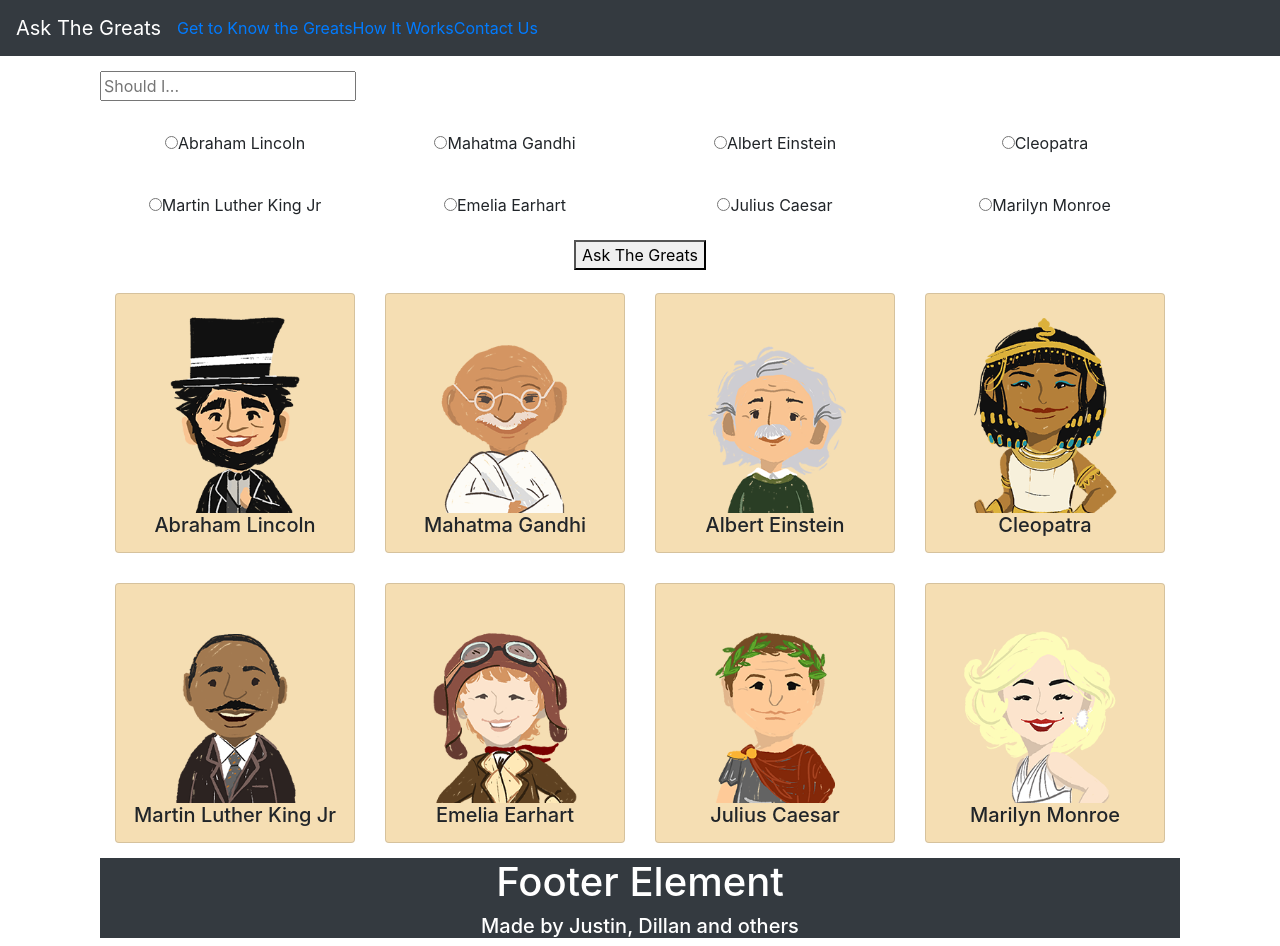
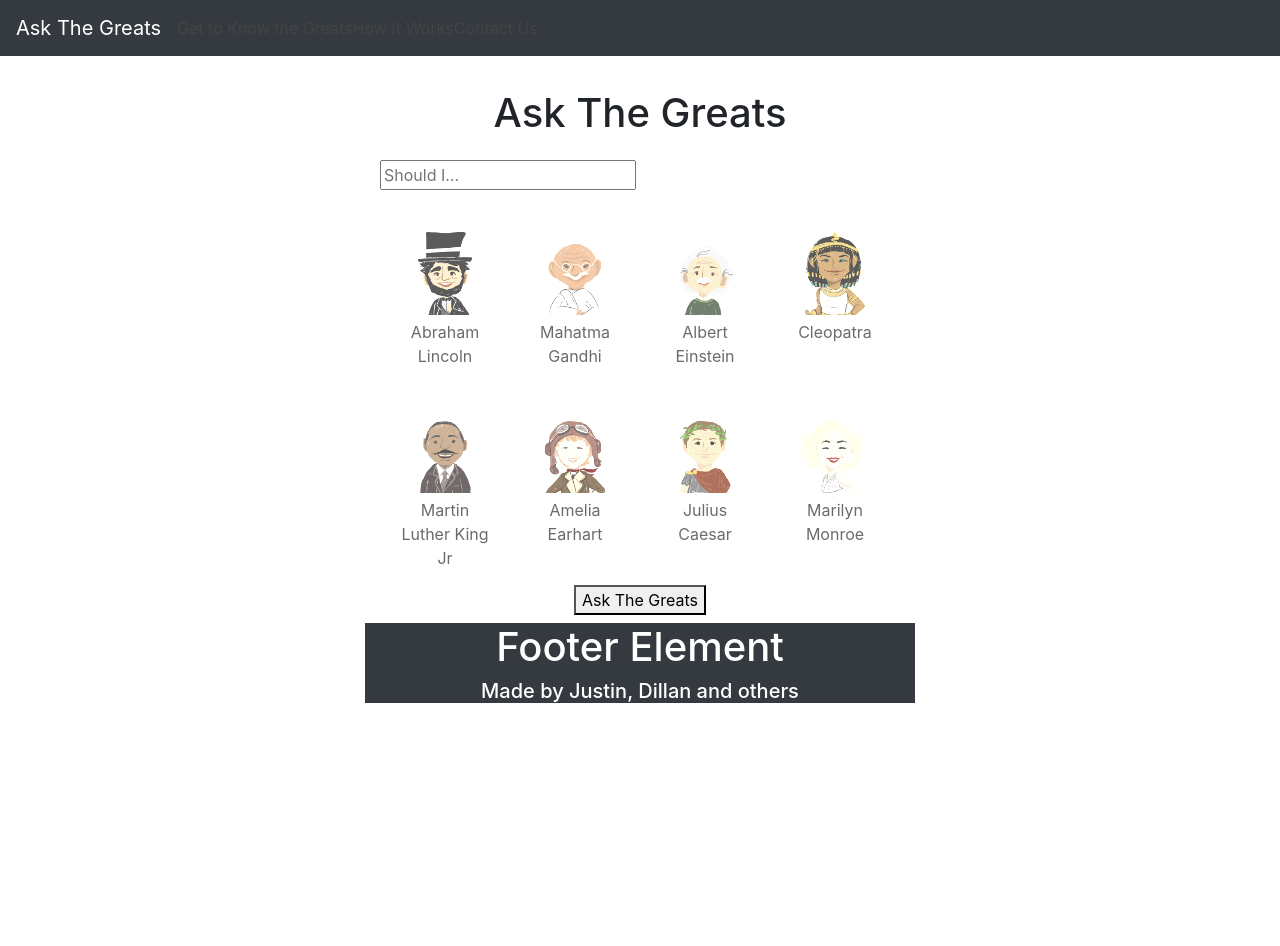
Before and after one commit to Juicester/atg, a React (Create React App) app: page / in a window 1280 px wide. After the commit the page ends 800 px from the top, so only its background shows below. Built offline with nearby package versions, Linux system fonts and the light colour scheme.

Commit message:
updated radio buttons and added question and great to quiz page

```diff
--- a/src/Components/Home/Home.js
+++ b/src/Components/Home/Home.js
@@ -1,8 +1,7 @@
-import React, { useState, useEffect } from 'react';
+import React, { useState } from 'react';
 import './Home.css';
 import Container from 'react-bootstrap/Container';
 import QuestionForm from '../QuestionForm/QuestionForm';
-import Quiz from '../Quiz/Quiz';
 import { Link, Redirect } from 'react-router-dom';
 import Row from 'react-bootstrap/Row';
 import Col from 'react-bootstrap/Col';
@@ -34,12 +33,8 @@ function Home(props) {
 	}
 	function handleSubmit(event) {
 		event.preventDefault();
-		// getGames(searchString);
 		setQuestion(searchString);
 		setChosenGreat(greatString);
-		console.log(window.location);
-		// window.location.assign(`/quiz/${chosenGreat}/${question}`);
-		console.log(chosenGreat);
 		setTimeout(() => setToNewPage(true), 500);
 	}
 
@@ -57,7 +52,7 @@ function Home(props) {
 			/>
 			<h3>{question}</h3>
 			<h3>{chosenGreat}</h3>
-			<Row className='row justify-content-center'>
+			{/* <Row className='row justify-content-center'>
 				<Col>
 					<Card style={{ width: '15rem' }} className='great-card'>
 						<Link
@@ -140,8 +135,7 @@ function Home(props) {
 						</Link>
 					</Card>
 				</Col>
-			</Row>
-			{/* <Quiz /> */}
+			</Row> */}
 		</Container>
 	);
 }
--- a/src/Components/QuestionForm/QuestionForm.css
+++ b/src/Components/QuestionForm/QuestionForm.css
@@ -1 +1,46 @@
 /* QuestionForm CSS File */
+.radio-container input {
+	margin: 0;
+	padding: 0;
+	-webkit-appearance: none;
+	-moz-appearance: none;
+	appearance: none;
+}
+
+.radio-container input:active + .radio-img {
+	opacity: 0.9;
+}
+.radio-container input:checked + .radio-img {
+	-webkit-filter: none;
+	-moz-filter: none;
+	filter: none;
+}
+
+.radio-img {
+	cursor: pointer;
+	background-size: contain;
+	background-repeat: no-repeat;
+	display: inline-block;
+	width: 100px;
+	height: 70px;
+	-webkit-transition: all 100ms ease-in;
+	-moz-transition: all 100ms ease-in;
+	transition: all 100ms ease-in;
+	-webkit-filter: brightness(1.2) grayscale(0.2) opacity(0.7);
+	-moz-filter: brightness(1.2) grayscale(0.2) opacity(0.7);
+	filter: brightness(1.2) grayscale(0.2) opacity(0.7);
+}
+
+.radio-img:hover {
+	-webkit-filter: brightness(1.2) grayscale(0.5) opacity(0.9);
+	-moz-filter: brightness(1.2) grayscale(0.5) opacity(0.9);
+	filter: brightness(1.2) grayscale(0.5) opacity(0.9);
+}
+
+a:visited {
+	color: #888;
+}
+a {
+	color: #444;
+	text-decoration: none;
+}
--- a/src/Components/QuestionForm/QuestionForm.js
+++ b/src/Components/QuestionForm/QuestionForm.js
@@ -3,6 +3,15 @@ import './QuestionForm.css';
 import Container from 'react-bootstrap/Container';
 import Row from 'react-bootstrap/Row';
 import Col from 'react-bootstrap/Col';
+import Image from 'react-bootstrap/Image';
+import LincolnFace from '../../images/The Greats/Abraham Lincoln/Abraham_Lincoln_Face_v1.png';
+import GandhiFace from '../../images/The Greats/Mahatma Gandhi/Mahatma_Gandhi_Face_v1.png';
+import EinsteinFace from '../../images/The Greats/Albert Einstein/Albert_Einstein_Face_v1.png';
+import CleopatraFace from '../../images/The Greats/Cleopatra/Cleopatra_Face_v1.png';
+import MLKFace from '../../images/The Greats/Martin Luther King Jr/Martin_Luther_King_Jr_Face_v1.png';
+import EarhartFace from '../../images/The Greats/Amelia Earhart/Emelia_Earhart_Face_v1.png';
+import CaesarFace from '../../images/The Greats/Julius Caesar/Julius_Caesar_Face_v1.png';
+import MonroeFace from '../../images/The Greats/Marilyn Monroe/Marilyn_Monroe_Face_v1.png';
 
 function QuestionForm(props) {
 	// destructure the props
@@ -15,6 +24,7 @@ function QuestionForm(props) {
 	} = props;
 
 	return (
+		<Container className='container-fluid justify-content-center'>
 			<form onSubmit={handleSubmit}>
 				<Row>
 					<input
@@ -27,6 +37,7 @@ function QuestionForm(props) {
 						className='search-input'
 					/>
 				</Row>
+				<div className='radio-container'>
 					<Row>
 						<Col>
 							<input
@@ -37,7 +48,9 @@ function QuestionForm(props) {
 								onChange={handleGreatChange}
 								checked={chosenGreat}
 							/>
-					<label for='great1'>Abraham Lincoln</label>
+							<label for='great1' className='radio-img'>
+								<Image src={LincolnFace} thumbnail /> Abraham Lincoln
+							</label>
 						</Col>
 						<Col>
 							<input
@@ -48,7 +61,9 @@ function QuestionForm(props) {
 								onChange={handleGreatChange}
 								checked={chosenGreat}
 							/>
-					<label for='great2'>Mahatma Gandhi</label>
+							<label for='great2' className='radio-img'>
+								<Image src={GandhiFace} thumbnail /> Mahatma Gandhi
+							</label>
 						</Col>
 						<Col>
 							<input
@@ -59,7 +74,9 @@ function QuestionForm(props) {
 								onChange={handleGreatChange}
 								checked={chosenGreat}
 							/>
-					<label for='great3'>Albert Einstein</label>
+							<label for='great3' className='radio-img'>
+								<Image src={EinsteinFace} thumbnail /> Albert Einstein
+							</label>
 						</Col>
 						<Col>
 							<input
@@ -70,7 +87,9 @@ function QuestionForm(props) {
 								onChange={handleGreatChange}
 								checked={chosenGreat}
 							/>
-					<label for='great4'>Cleopatra</label>
+							<label for='great4' className='radio-img'>
+								<Image src={CleopatraFace} thumbnail /> Cleopatra
+							</label>
 						</Col>
 					</Row>
 					<Row>
@@ -83,18 +102,22 @@ function QuestionForm(props) {
 								onChange={handleGreatChange}
 								checked={chosenGreat}
 							/>
-					<label for='great5'>Martin Luther King Jr</label>
+							<label for='great5' className='radio-img'>
+								<Image src={MLKFace} thumbnail /> Martin Luther King Jr
+							</label>
 						</Col>
 						<Col>
 							<input
 								id='great6'
 								type='radio'
 								name='a'
-						value='Emelia Earhart'
+								value='Amelia Earhart'
 								onChange={handleGreatChange}
 								checked={chosenGreat}
 							/>
-					<label for='great6'>Emelia Earhart</label>
+							<label for='great6' className='radio-img'>
+								<Image src={EarhartFace} thumbnail /> Amelia Earhart
+							</label>
 						</Col>
 						<Col>
 							<input
@@ -105,7 +128,9 @@ function QuestionForm(props) {
 								onChange={handleGreatChange}
 								checked={chosenGreat}
 							/>
-					<label for='great7'>Julius Caesar</label>
+							<label for='great7' className='radio-img'>
+								<Image src={CaesarFace} thumbnail /> Julius Caesar
+							</label>
 						</Col>
 						<Col>
 							<input
@@ -116,12 +141,15 @@ function QuestionForm(props) {
 								onChange={handleGreatChange}
 								checked={chosenGreat}
 							/>
-					<label for='great8'>Marilyn Monroe</label>
+							<label for='great8' className='radio-img'>
+								<Image src={MonroeFace} thumbnail /> Marilyn Monroe
+							</label>
 						</Col>
 					</Row>
-
+				</div>
 				<button type='submit'>Ask The Greats</button>
 			</form>
+		</Container>
 	);
 }
 
--- a/src/Components/Quiz/Quiz.js
+++ b/src/Components/Quiz/Quiz.js
@@ -115,16 +115,16 @@ function Quiz(props) {
 	};
 	return (
 		<Container fluid>
-			{/* <h1>Should I {adviceQuestion}</h1>
-			<h2>Before {name} can weigh in,</h2> */}
+			<h1>Should I {props.match.params.question}</h1>
+			<h2>Before {props.match.params.great} can weigh in,</h2>
 			<h2>just a few questions about this decision:</h2>
 			<div className='quiz'>
 				{showScore ? (
 					<div>
 						<div className='score-section'>You scored {score} out of 10</div>
 						<h3 className='score-section'>
-							{/* {name} would {textAdder(score)} with a {adviceQuestion} */}{' '}
-							Filler Text
+							{props.match.params.great} would {textAdder(score)} with a{' '}
+							{props.match.params.question}
 						</h3>
 						<Image src={imgAdder(score)} style={{ width: '25rem' }} />
 					</div>
```
Also changed, not shown: 1 other file (tests, documents, lock files or other folders). Lines whose indentation alone changed are shown as unchanged.
